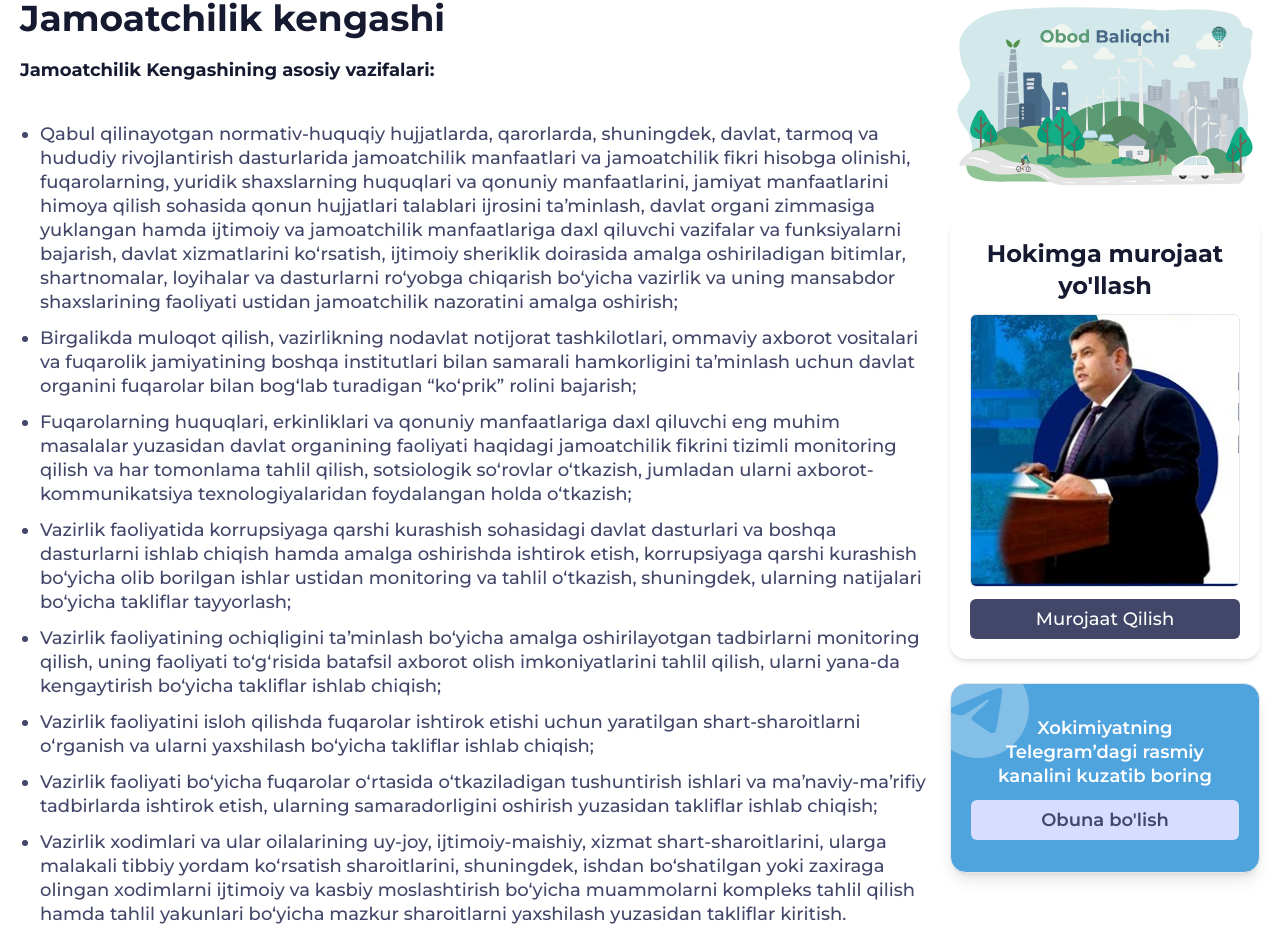
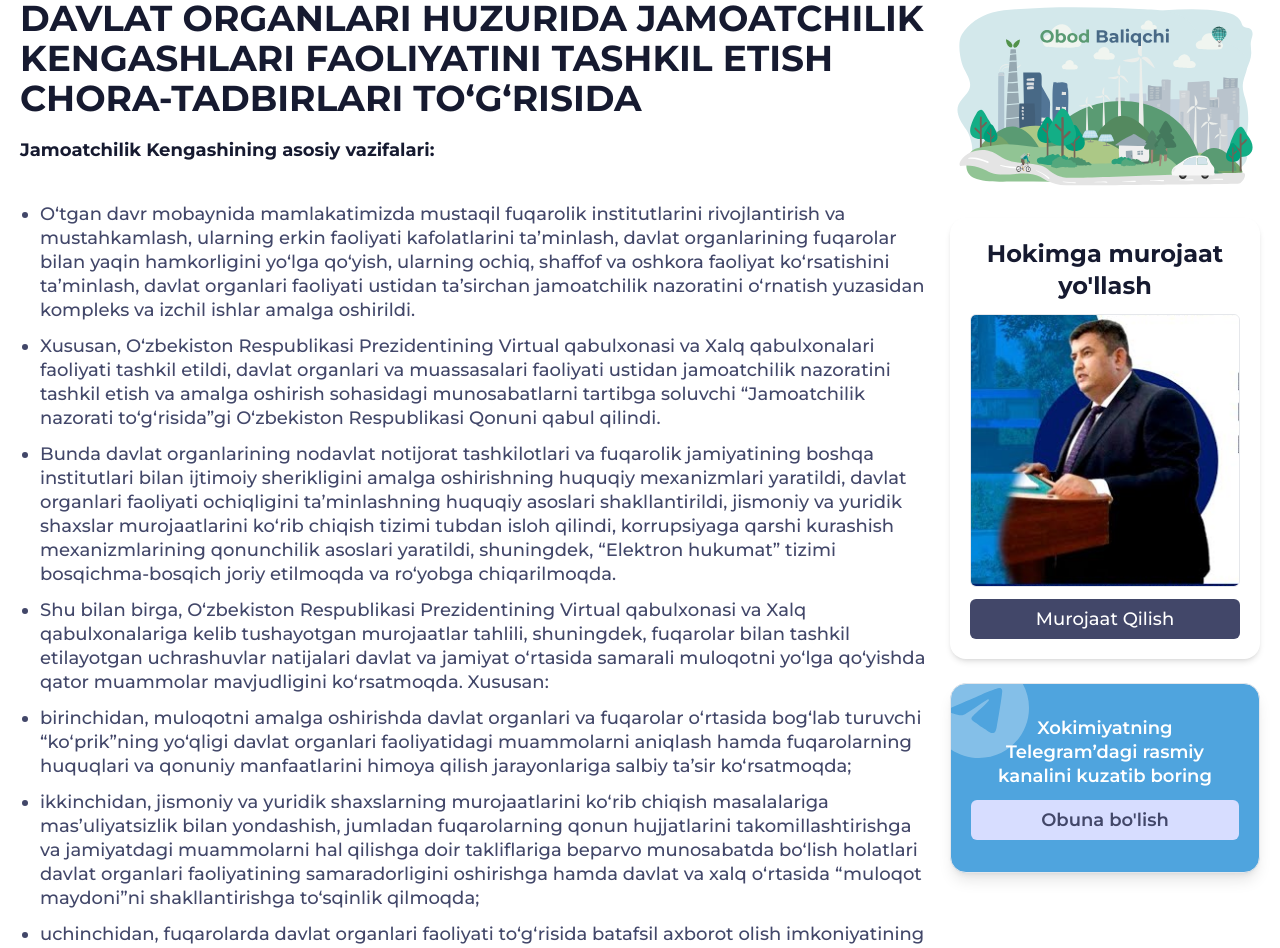
Before and after one commit to mryaxyobek/baliqchi, a React (Vite) app: page /static/jamoatchilik-kengashi in a window 1280 px wide. Shown: the part 158-1106 px from the top of the page. Built offline with nearby package versions, Linux system fonts and the light colour scheme.

Commit message:
jamoatchilik kengshi

```diff
--- a/src/pages/JamoatchilikKengashi.jsx
+++ b/src/pages/JamoatchilikKengashi.jsx
@@ -11,34 +11,36 @@ const JamoatchilikKengashi = () => {
         <div className='py-12 max-800:py-10 max-550:pt-6'>
             <div className='flex gap-5 container max-550:flex-col'>
                 <div>
-                    <h1 className='mb-5'>Jamoatchilik kengashi</h1>
+                    <h1 className='mb-5'>DAVLAT ORGANLARI HUZURIDA JAMOATCHILIK KENGASHLARI FAOLIYATINI TASHKIL ETISH CHORA-TADBIRLARI TO‘G‘RISIDA</h1>
                     <strong className='inline-block mb-10'>Jamoatchilik Kengashining asosiy vazifalari:</strong>
                     <ul className='grid gap-3 list-disc pl-5'>
                         <li>
-                            <p>Qabul qilinayotgan normativ-huquqiy hujjatlarda, qarorlarda, shuningdek, davlat, tarmoq va hududiy rivojlantirish dasturlarida jamoatchilik manfaatlari va jamoatchilik fikri hisobga olinishi, fuqarolarning, yuridik shaxslarning huquqlari va qonuniy manfaatlarini, jamiyat manfaatlarini himoya qilish sohasida qonun hujjatlari talablari ijrosini taʼminlash, davlat organi zimmasiga yuklangan hamda ijtimoiy va jamoatchilik manfaatlariga daxl qiluvchi vazifalar va funksiyalarni bajarish, davlat xizmatlarini ko‘rsatish, ijtimoiy sheriklik doirasida amalga oshiriladigan bitimlar, shartnomalar, loyihalar va dasturlarni ro‘yobga chiqarish bo‘yicha vazirlik va uning mansabdor shaxslarining faoliyati ustidan jamoatchilik nazoratini amalga oshirish;</p>
+                            <p>O‘tgan davr mobaynida mamlakatimizda mustaqil fuqarolik institutlarini rivojlantirish va mustahkamlash, ularning erkin faoliyati kafolatlarini ta’minlash, davlat organlarining fuqarolar bilan yaqin hamkorligini yo‘lga qo‘yish, ularning ochiq, shaffof va oshkora faoliyat ko‘rsatishini ta’minlash, davlat organlari faoliyati ustidan ta’sirchan jamoatchilik nazoratini o‘rnatish yuzasidan kompleks va izchil ishlar amalga oshirildi.</p>
                         </li>
                         <li>
-                            <p>Birgalikda muloqot qilish, vazirlikning nodavlat notijorat tashkilotlari, ommaviy axborot vositalari va fuqarolik jamiyatining boshqa institutlari bilan samarali hamkorligini taʼminlash uchun davlat organini fuqarolar bilan bog‘lab turadigan “ko‘prik” rolini bajarish;</p>
+                            <p>Xususan, O‘zbekiston Respublikasi Prezidentining Virtual qabulxonasi va Xalq qabulxonalari faoliyati tashkil etildi, davlat organlari va muassasalari faoliyati ustidan jamoatchilik nazoratini tashkil etish va amalga oshirish sohasidagi munosabatlarni tartibga soluvchi “Jamoatchilik nazorati to‘g‘risida”gi O‘zbekiston Respublikasi Qonuni qabul qilindi.</p>
                         </li>
                         <li>
-                            <p>Fuqarolarning huquqlari, erkinliklari va qonuniy manfaatlariga daxl qiluvchi eng muhim masalalar yuzasidan davlat organining faoliyati haqidagi jamoatchilik fikrini tizimli monitoring qilish va har tomonlama tahlil qilish, sotsiologik so‘rovlar o‘tkazish, jumladan ularni axborot-kommunikatsiya texnologiyalaridan foydalangan holda o‘tkazish;</p>
+                            <p>Bunda davlat organlarining nodavlat notijorat tashkilotlari va fuqarolik jamiyatining boshqa institutlari bilan ijtimoiy sherikligini amalga oshirishning huquqiy mexanizmlari yaratildi, davlat organlari faoliyati ochiqligini ta’minlashning huquqiy asoslari shakllantirildi, jismoniy va yuridik shaxslar murojaatlarini ko‘rib chiqish tizimi tubdan isloh qilindi, korrupsiyaga qarshi kurashish mexanizmlarining qonunchilik asoslari yaratildi, shuningdek, “Elektron hukumat” tizimi bosqichma-bosqich joriy etilmoqda va ro‘yobga chiqarilmoqda.</p>
                         </li>
                         <li>
-                            <p>Vazirlik faoliyatida korrupsiyaga qarshi kurashish sohasidagi davlat dasturlari va boshqa dasturlarni ishlab chiqish hamda amalga oshirishda ishtirok etish, korrupsiyaga qarshi kurashish bo‘yicha olib borilgan ishlar ustidan monitoring va tahlil o‘tkazish, shuningdek, ularning natijalari bo‘yicha takliflar tayyorlash;</p>
+                            <p>Shu bilan birga, O‘zbekiston Respublikasi Prezidentining Virtual qabulxonasi va Xalq qabulxonalariga kelib tushayotgan murojaatlar tahlili, shuningdek, fuqarolar bilan tashkil etilayotgan uchrashuvlar natijalari davlat va jamiyat o‘rtasida samarali muloqotni yo‘lga qo‘yishda qator muammolar mavjudligini ko‘rsatmoqda. Xususan:</p>
                         </li>
                         <li>
-                            <p>Vazirlik faoliyatining ochiqligini taʼminlash bo‘yicha amalga oshirilayotgan tadbirlarni monitoring qilish, uning faoliyati to‘g‘risida batafsil axborot olish imkoniyatlarini tahlil qilish, ularni yana-da kengaytirish bo‘yicha takliflar ishlab chiqish;</p>
+                            <p>birinchidan, muloqotni amalga oshirishda davlat organlari va fuqarolar o‘rtasida bog‘lab turuvchi “ko‘prik”ning yo‘qligi davlat organlari faoliyatidagi muammolarni aniqlash hamda fuqarolarning huquqlari va qonuniy manfaatlarini himoya qilish jarayonlariga salbiy ta’sir ko‘rsatmoqda;</p>
                         </li>
                         <li>
-                            <p>Vazirlik faoliyatini isloh qilishda fuqarolar ishtirok etishi uchun yaratilgan shart-sharoitlarni o‘rganish va ularni yaxshilash bo‘yicha takliflar ishlab chiqish;</p>
+                            <p>ikkinchidan, jismoniy va yuridik shaxslarning murojaatlarini ko‘rib chiqish masalalariga mas’uliyatsizlik bilan yondashish, jumladan fuqarolarning qonun hujjatlarini takomillashtirishga va jamiyatdagi muammolarni hal qilishga doir takliflariga beparvo munosabatda bo‘lish holatlari davlat organlari faoliyatining samaradorligini oshirishga hamda davlat va xalq o‘rtasida “muloqot maydoni”ni shakllantirishga to‘sqinlik qilmoqda;</p>
                         </li>
                         <li>
-                            <p>Vazirlik faoliyati bo‘yicha fuqarolar o‘rtasida o‘tkaziladigan tushuntirish ishlari va maʼnaviy-maʼrifiy tadbirlarda ishtirok etish, ularning samaradorligini oshirish yuzasidan takliflar ishlab chiqish;</p>
+                            <p>uchinchidan, fuqarolarda davlat organlari faoliyati to‘g‘risida batafsil axborot olish imkoniyatining yo‘qligi, ko‘pchilik hollarda ularga bunday axborotni taqdim etish asossiz ravishda rad etilayotganligi xalqning davlat organlariga bo‘lgan ishonchini pasaytirmoqda;</p>
                         </li>
                         <li>
-                            <p>Vazirlik xodimlari va ular oilalarining uy-joy, ijtimoiy-maishiy, xizmat shart-sharoitlarini, ularga malakali tibbiy yordam ko‘rsatish sharoitlarini, shuningdek, ishdan bo‘shatilgan yoki zaxiraga olingan xodimlarni ijtimoiy va kasbiy moslashtirish bo‘yicha muammolarni kompleks tahlil qilish hamda tahlil yakunlari bo‘yicha mazkur sharoitlarni yaxshilash yuzasidan takliflar kiritish.</p>
+                            <p className='line-clamp-3'>to‘rtinchidan, davlat organlari faoliyatida sog‘lom ishchanlik muhitini va qonuniylikni joriy etishga, xodimlarning huquqiy madaniyatini yuksaltirishga qaratilgan chora-tadbirlarning lozim darajada amalga oshirilmasligi ular tomonidan o‘z vakolatlarini suiiste’mol qilish holatlari ko‘payishi, fuqarolarning huquqlari buzilishi, davlat organlari xodimlari xatti-harakatlari ustidan shikoyatlar sonining ortishi va aholining davlat organlari faoliyatidan noroziligi kuchayishi uchun shart-sharoitlar yaratmoqda;</p>
                         </li>
                     </ul>
+
+                    <a href="https://lex.uz/docs/-3808838?ONDATE=15.06.2022" target='_blank' className="inline-block py-3 px-6 rounded-full border-gray-400 border mt-5">Ba'tafsil o'qish</a>
                 </div>
 
                 <div className="min-w-[310px] space-y-6 max-800:hidden max-550:block max-550:min-w-0">
```
